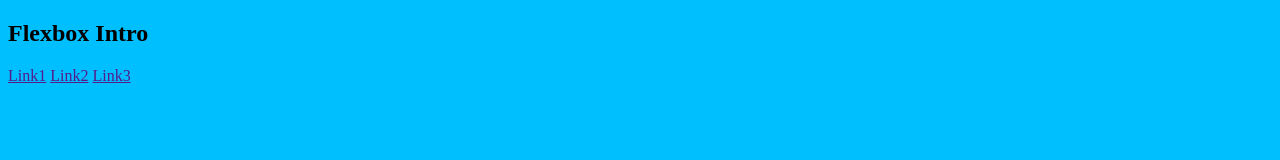
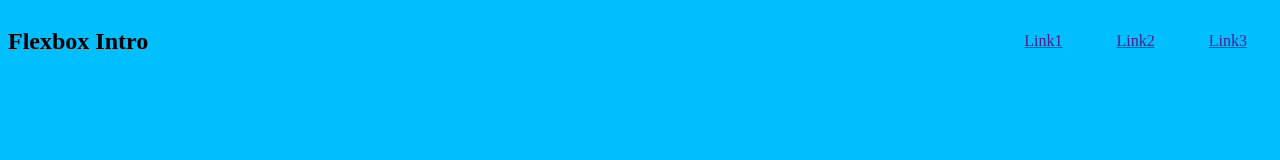
Before and after one commit to rarceneaux/flexbox-intro, a plain HTML site: page index.html in a window 1280 px wide. Drawn offline with Linux system fonts and the light colour scheme.

Commit message:
add styles

```diff
--- a/main.css
+++ b/main.css
@@ -1,3 +1,13 @@
 body{
   background-color: deepskyblue;
 }
+
+nav {
+  display: flex;
+  justify-content: space-between;
+  align-items: center;
+}
+
+.link-container a {
+  margin: 25px;
+}
```
